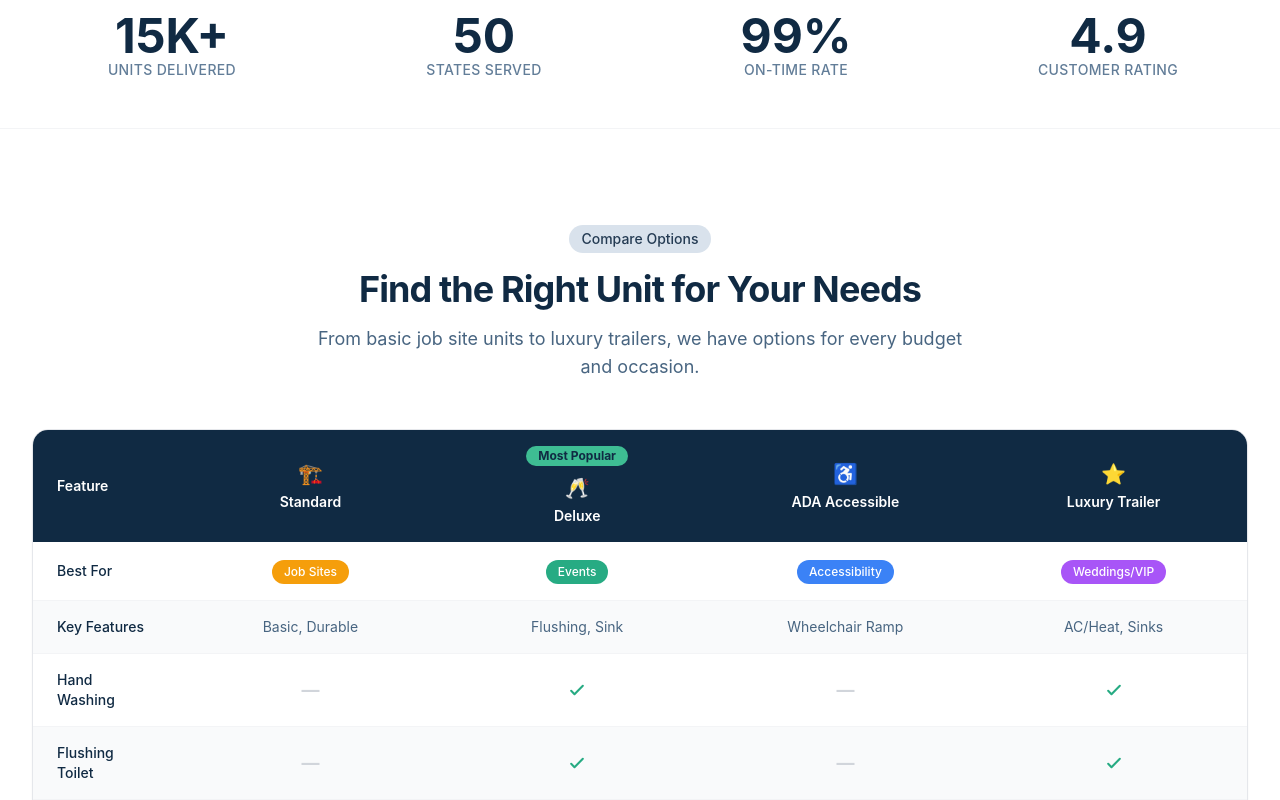
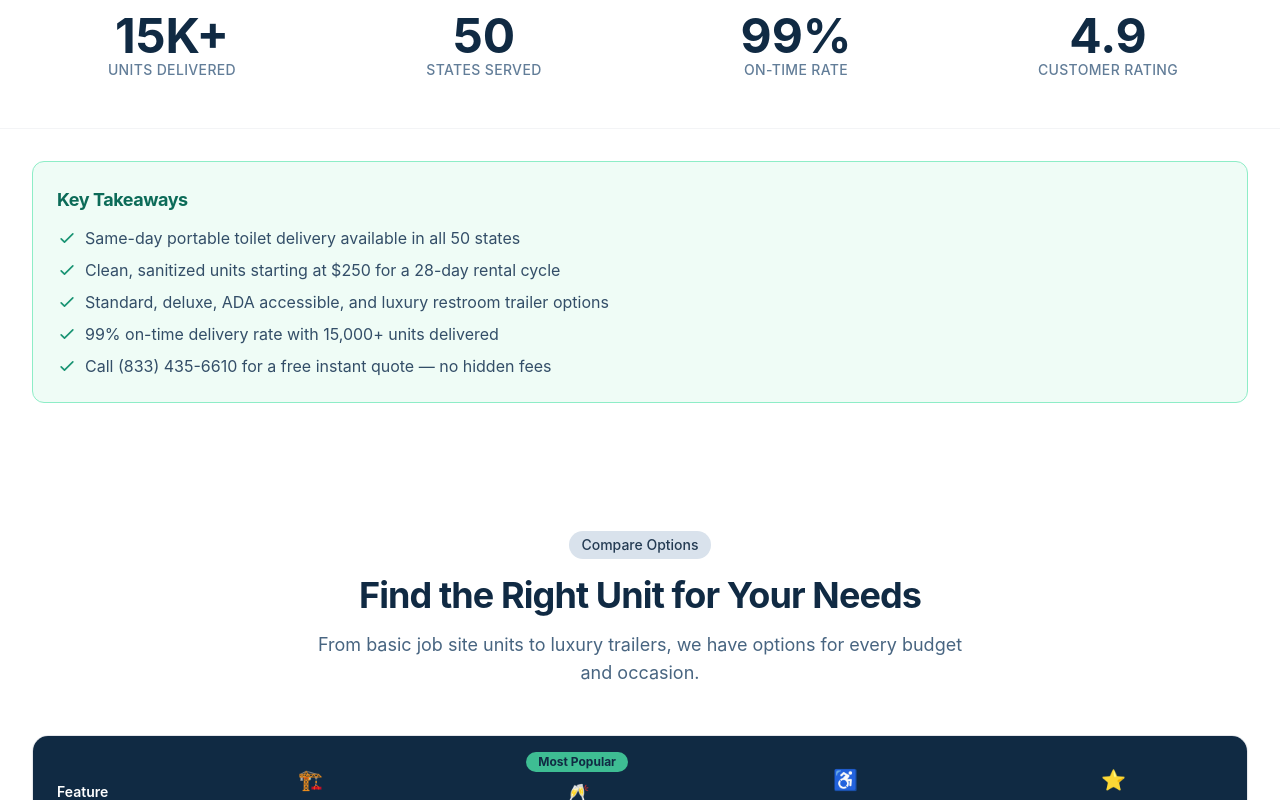
Before and after one commit to joeybeyer/portable-toilets-nextjs, a Next.js app: page / in a window 1280 px wide. Shown: the part 1640-2440 px from the top of the page. Built offline with nearby package versions, Linux system fonts and the light colour scheme.

Commit message:
feat(seo): add TLDR summary component and deploy to homepage

```diff
--- a/app/page.tsx
+++ b/app/page.tsx
@@ -8,6 +8,7 @@ import ReviewSchema from '@/components/schema/ReviewSchema'
 import ZipChecker from '@/components/ZipChecker'
 import UnitCalculator from '@/components/UnitCalculator'
 import UnitComparisonTable from '@/components/UnitComparisonTable'
+import TLDRSummary from '@/components/TLDRSummary'
 
 export const metadata: Metadata = {
   title: 'Portable Toilet Rental | Same-Day Delivery [2026 Pricing]',
@@ -202,7 +203,7 @@ export default function Home() {
                 <svg className="w-4 h-4 text-white" fill="none" stroke="currentColor" viewBox="0 0 24 24">
                   <path strokeLinecap="round" strokeLinejoin="round" strokeWidth={2} d="M9 12l2 2 4-4m5.618-4.016A11.955 11.955 0 0112 2.944a11.955 11.955 0 01-8.618 3.04A12.02 12.02 0 003 9c0 5.591 3.824 10.29 9 11.622 5.176-1.332 9-6.03 9-11.622 0-1.042-.133-2.052-.382-3.016z" />
                 </svg>
-                <span className="text-sm font-medium text-white">Starting at $250 • Serving all 50 states</span>
+                <span className="text-sm font-medium text-white">Trusted by 15,000+ customers • 99% on-time delivery</span>
               </div>
 
               {/* Headline - Smaller on mobile */}
@@ -358,6 +359,21 @@ export default function Home() {
         </div>
       </section>
 
+      {/* TLDR Summary */}
+      <section className="bg-white">
+        <div className="container-wide pt-8">
+          <TLDRSummary
+            items={[
+              'Same-day portable toilet delivery available in all 50 states',
+              'Clean, sanitized units starting at $250 for a 28-day rental cycle',
+              'Standard, deluxe, ADA accessible, and luxury restroom trailer options',
+              '99% on-time delivery rate with 15,000+ units delivered',
+              'Call (833) 435-6610 for a free instant quote — no hidden fees',
+            ]}
+          />
+        </div>
+      </section>
+
       {/* Unit Comparison Table — moved up per CRO audit: users want to see product diff early */}
       <UnitComparisonTable />
 
@@ -399,7 +415,7 @@ export default function Home() {
           <div className="text-center mb-12">
             <span className="badge badge-navy mb-4">Our Services</span>
             <h2 className="text-3xl md:text-4xl font-bold text-navy-900 mb-4">
-              Portable Restroom Solutions
+              Sanitation Solutions for Every Event and Job Site
             </h2>
             <p className="text-lg text-navy-600 max-w-2xl mx-auto">
               From standard units to luxury trailers, we have the right solution for your needs.
@@ -508,7 +524,7 @@ export default function Home() {
             <div>
               <span className="badge badge-teal mb-4">Coverage</span>
               <h2 className="text-3xl md:text-4xl font-bold text-navy-900 mb-4">
-                Nationwide Service Coverage
+                Cities and States We Serve
               </h2>
               <p className="text-lg text-navy-600 mb-6">
                 We deliver portable toilets to all 50 states. Whether you need one unit or one hundred, we have you covered with reliable service in your area.
@@ -556,7 +572,7 @@ export default function Home() {
           <div className="text-center mb-12">
             <span className="badge badge-navy mb-4">Resources</span>
             <h2 className="text-3xl md:text-4xl font-bold text-navy-900 mb-4">
-              Portable Toilet Rental Tips & Guides
+              Expert Tips and Industry Guides
             </h2>
             <p className="text-lg text-navy-600 max-w-2xl mx-auto">
               Expert advice to help you plan your next event or construction project.
--- /dev/null
+++ b/components/TLDRSummary.tsx
@@ -0,0 +1,22 @@
+interface TLDRSummaryProps {
+  items: string[]
+  title?: string
+}
+
+export default function TLDRSummary({ items, title = 'Key Takeaways' }: TLDRSummaryProps) {
+  return (
+    <div className="bg-teal-50 border border-teal-200 rounded-xl p-6 mb-8">
+      <h2 className="text-lg font-bold text-teal-800 mb-3">{title}</h2>
+      <ul className="space-y-2">
+        {items.map((item, i) => (
+          <li key={i} className="flex items-start gap-2 text-navy-700">
+            <svg className="w-5 h-5 text-teal-600 mt-0.5 flex-shrink-0" fill="none" stroke="currentColor" viewBox="0 0 24 24">
+              <path strokeLinecap="round" strokeLinejoin="round" strokeWidth={2} d="M5 13l4 4L19 7" />
+            </svg>
+            <span>{item}</span>
+          </li>
+        ))}
+      </ul>
+    </div>
+  )
+}
```
